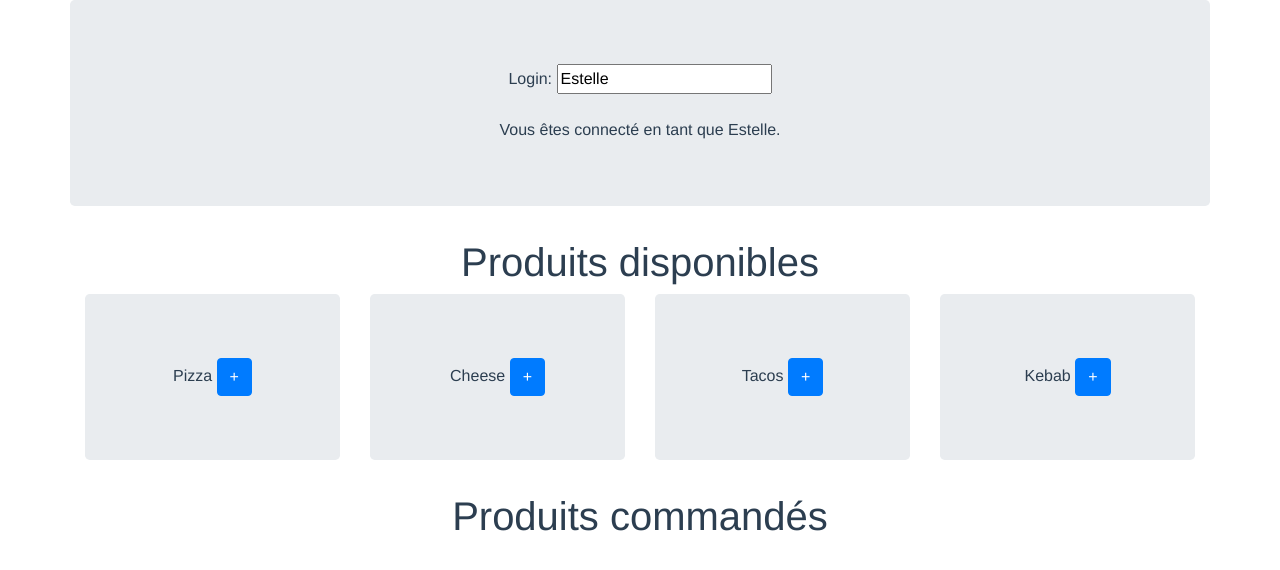
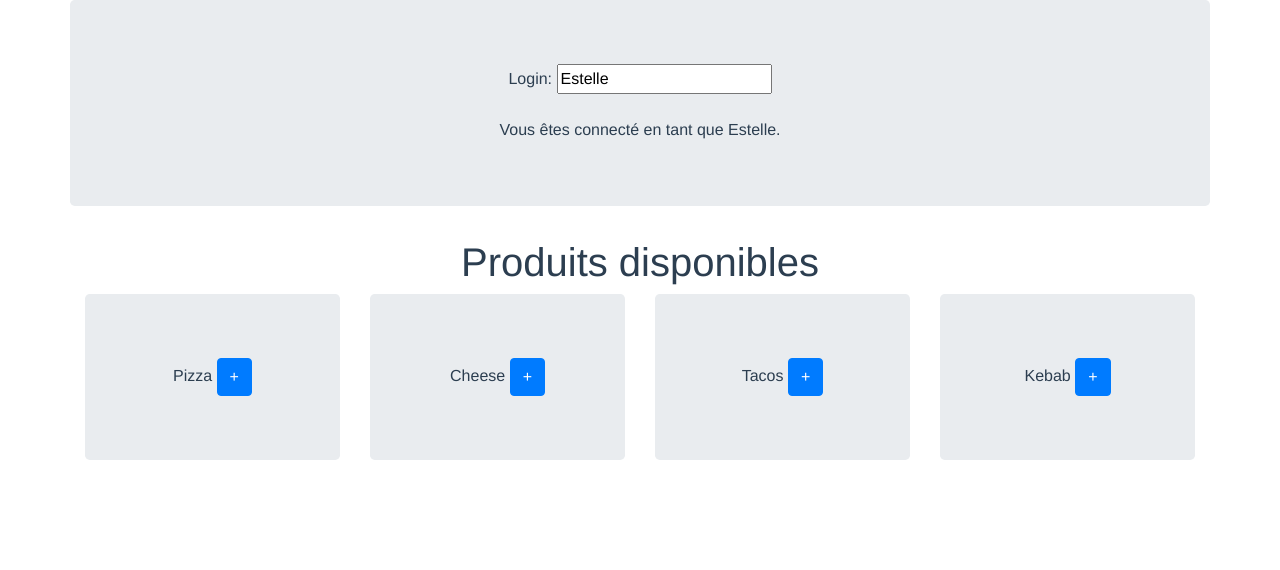
Before and after one commit to Olawinski-e/VueJs-bases35mn, a Vue app: page / in a window 1280 px wide. Shown: the top 570 px of the page. Built offline with nearby package versions, Linux system fonts and the light colour scheme.

Commit message:
data binding parent -> child && child -> parent

```diff
--- a/src/App.vue
+++ b/src/App.vue
@@ -3,17 +3,13 @@
     <div class="container">
       <Login :user="user" />
 
-      <FicheProduit :commandFood="commandFood" v-bind:class="affichage" />
+      <FicheProduit :commandFood="commandFood" :affichage="affichage" />
 
-      <ProduitPanier />
-      <ul>
-        <li v-for="(commande, index) in commandes" :key="index">
-          {{ commande }}
-          <button class="btn btn-danger" @click="deleteFood(index)">
-            -
-          </button>
-        </li>
-      </ul>
+      <ProduitPanier
+        :deleteFood="deleteFood"
+        :commandes="commandes"
+        :affichage="affichage"
+      />
     </div>
   </div>
 </template>
@@ -38,11 +34,9 @@ export default {
   methods: {
     commandFood(produit) {
       this.commandes.push(produit);
-      console.log(this.commandes);
     },
     deleteFood(id) {
       this.commandes.splice(id, 1);
-      console.log(this.commandes);
     },
   },
 };
--- a/src/components/FicheProduit.vue
+++ b/src/components/FicheProduit.vue
@@ -19,11 +19,16 @@ export default {
   name: "FicheProduit",
   props: {
     commandFood: Function,
+    affichage: {
+      type: String,
+      default() {
+        return "";
+      },
+    },
   },
   data() {
     return {
       produits: ["Pizza", "Cheese", "Tacos", "Kebab"],
-      affichage: "display-6",
     };
   },
 };
--- a/src/components/ProduitPanier.vue
+++ b/src/components/ProduitPanier.vue
@@ -1,9 +1,17 @@
 <template>
-  <div class="row">
-    <!-- v-if="commandes.length > 0" -->
+  <div class="row" v-if="commandes.length > 0">
     <h1 class="w-100" v-bind:class="affichage">
       Produits commandés
     </h1>
+
+    <ul>
+      <li v-for="(commande, index) in commandes" :key="index">
+        {{ commande }}
+        <button class="btn btn-danger" @click="deleteFood(index)">
+          -
+        </button>
+      </li>
+    </ul>
   </div>
 </template>
 
@@ -11,13 +19,17 @@
 export default {
   name: "ProduitPanier",
   props: {
-    commandes: [],
+    commandes: Array,
+    deleteFood: Function,
+    affichage: {
+      type: String,
+      default() {
+        return "";
+      },
+    },
   },
   data() {
-    console.log(this.commandes);
-    return {
-      affichage: "display-6",
-    };
+    return {};
   },
 };
 </script>
```
